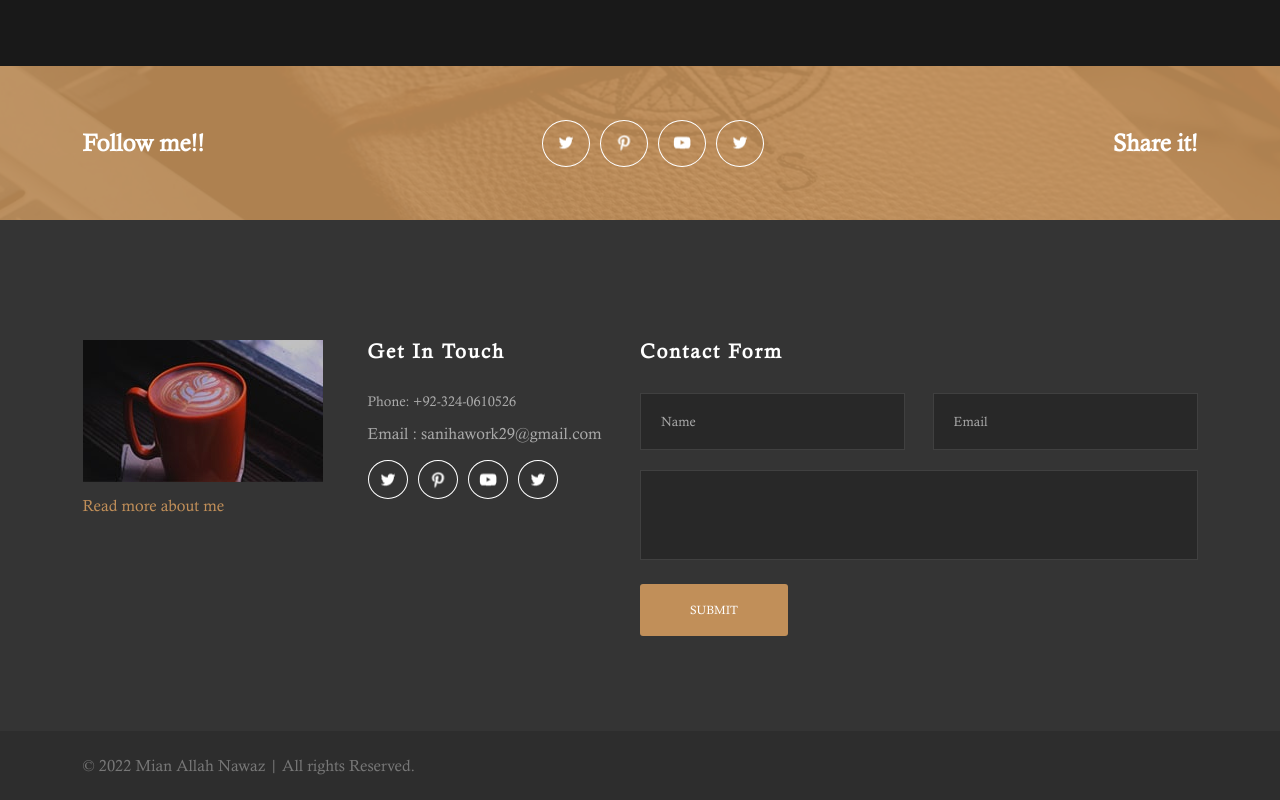
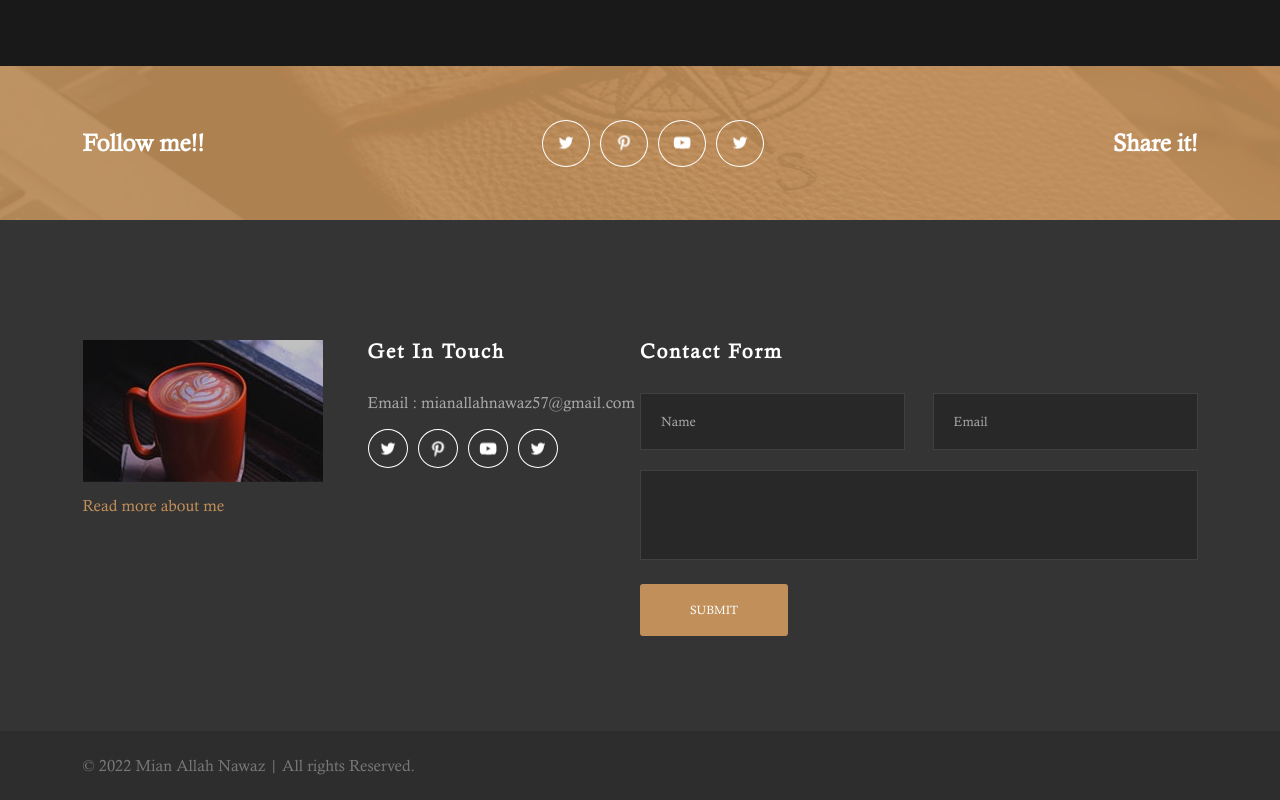
Before and after one commit to MSU3274/mian_allah, a plain HTML site: page index.html in a window 1280 px wide. Shown: the part 3298-4098 px from the top of the page. Drawn offline with Linux system fonts and the light colour scheme; files whose address does not match are found by name.

Commit message:
email address changes
 mianallahnawaz57@gmail.com   this was the new mail

```diff
--- a/index.html
+++ b/index.html
@@ -273,8 +273,7 @@
 					</div>
 					<div class="footer-info__right">
 						<h5>Get In Touch</h5>
-						<p class="footer-phone">Phone: +92-324-0610526</p>
-						<p>Email : sanihawork29@gmail.com </p>
+						<p>Email : mianallahnawaz57@gmail.com </p>
 						<div class="social-icons">
 							<a href="#" target="_blank"><img src="images/social-twitter.png" alt="social icon"></a>
 							<a href="#" target="_blank"><img src="images/social-pinterest.png" alt="social icon"></a>
```
